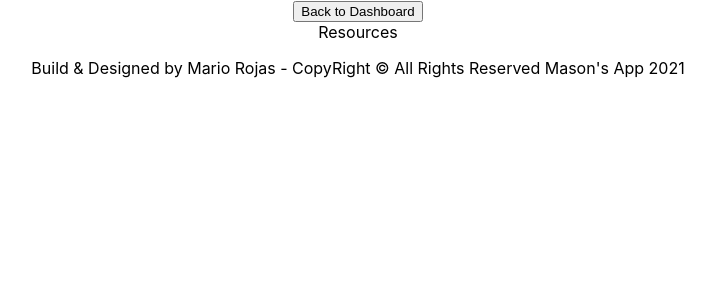
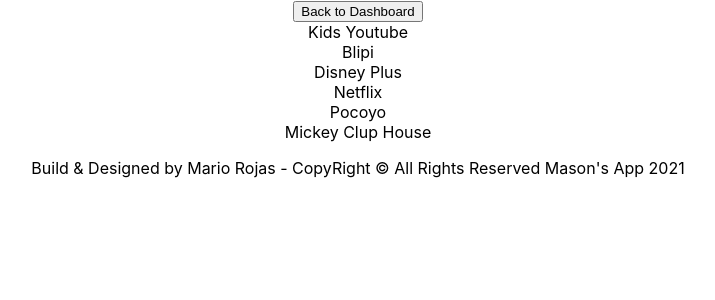
Before and after one commit to mariorojasac/masons-app-frontend, a React (Create React App) app: page /resources in a window 1280 px wide. Shown: the top 300 px of the page, without its empty margins (282-997 px from the left). Built offline with nearby package versions, Linux system fonts and the light colour scheme; no server answers.

Commit message:
reformatted

```diff
--- a/src/App.js
+++ b/src/App.js
@@ -4,7 +4,6 @@
 import Dashboard from "./pages/Dashboard";
 import Mycards from "./pages/Mycards";
 import Resources from "./pages/Resources";
-import Myprofile from "./pages/Myprofile";
 import Login from "./pages/Login";
 import { auth } from "./services/firebase";
 import "./App.css";
@@ -21,7 +20,6 @@
 
   const getCards = async () => {
     if (!user) return;
-
     const token = await user.getIdToken();
     const response = await fetch(API_URL, {
       method: "GET",
@@ -55,7 +53,6 @@
   useEffect(() => {
     const unsubscribe = auth.onAuthStateChanged((user) => {
       setUser(user);
-
       if (user) {
         fetchData.current();
       } else {
@@ -70,46 +67,11 @@
   return (
     <div className="App">
       <Switch>
-        <Route exact path="/">
-          <Home user={user} />
-        </Route>
-        <Route
-          path="/login"
-          render={() => (user ? <Redirect to="/dashboard" /> : <Login />)}
-        />
-        <Route
-
-          path="/dashboard"
-          render={() =>
-            user ? (
-              <>
-                <Header user={user} />
-                <Dashboard user={user} />
-              </>
-            ) : (
-              <Redirect to="/login" />
-            )
-          }
-        />
-        <Route
-          path="/mycards"
-          render={() =>
-            user ? (
-
-
-                <Mycards cards={cards} />
-
-            ) : (
-              <Redirect to="/login" />
-            )
-          }
-        />
-        <Route path="/resources">
-          <Resources />
-        </Route>
-        <Route path="/myprofile">
-          <Myprofile />
-        </Route>
+        <Route exact path="/"><Home user={ user }/></Route>
+        <Route path="/login" render={() => (user ? <Redirect to="/dashboard" /> : <Login />)}/>
+        <Route path="/dashboard" render={() => user ? ( <> <Header user={user} /><Dashboard user={user} /></>) : (<Redirect to="/login" /> )}/>
+        <Route path="/mycards" render={() => user ? (  <Mycards cards={cards} /> ) : ( <Redirect to="/login" /> ) }/>
+        <Route path="/resources"><Resources/></Route>
       </Switch>
     </div>
   );
--- a/src/pages/Dashboard.js
+++ b/src/pages/Dashboard.js
@@ -10,7 +10,6 @@
       <h1>Dashboard</h1>
       <div className="card"><Link to="/mycards">My Card's</Link></div>
       <div className="card"><Link to="/resources">Resources</Link></div>
-      <div className="card"><Link to="/myprofile">My Profile</Link></div>
       <Footer />
     </div>
   );
--- a/src/pages/Myprofile.js
+++ /dev/null
@@ -1,18 +0,0 @@
-import { Link } from "react-router-dom";
-import Footer from "../components/Footer";
-import Header from "../components/Header";
-
-const Myprofile = (props) => {
-  return (
-      <>
-          <Header/>
-      <Link to="/dashboard">
-        <button>Back to Dashboard</button>{" "}
-      </Link>
-          <div>My Profile</div>
-          <Footer/>
-    </>
-  );
-};
-
-export default Myprofile;
--- a/src/pages/Resources.js
+++ b/src/pages/Resources.js
@@ -4,11 +4,17 @@
 const Resources = (props) => {
   return (
     <>
-      <Header/>
       <Link to="/dashboard">
-        <button>Back to Dashboard</button>{" "}
+        <button>Back to Dashboard</button>
       </Link>
-      <div>Resources</div>
+      <div>
+        <div> Kids Youtube </div>
+        <div> Blipi</div>
+        <div> Disney Plus </div>
+        <div> Netflix </div>
+        <div> Pocoyo </div>
+        <div> Mickey Clup House </div>
+      </div>
       <Footer/>
     </>
   );
```
